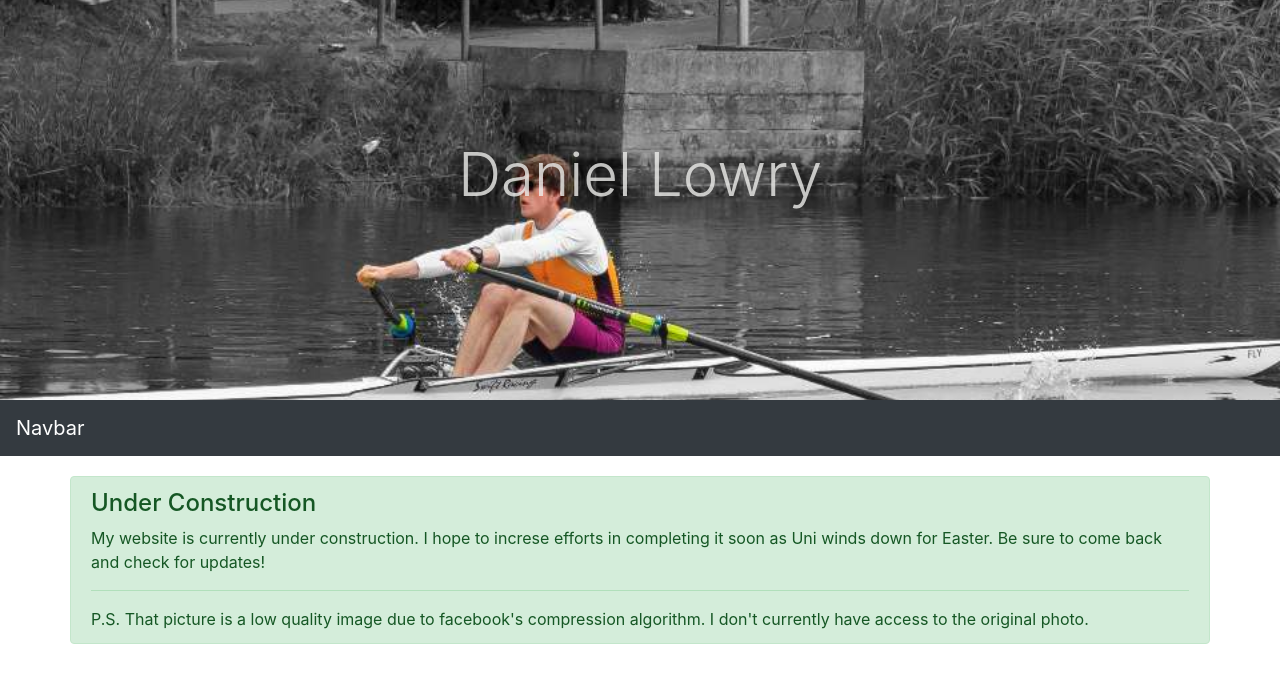
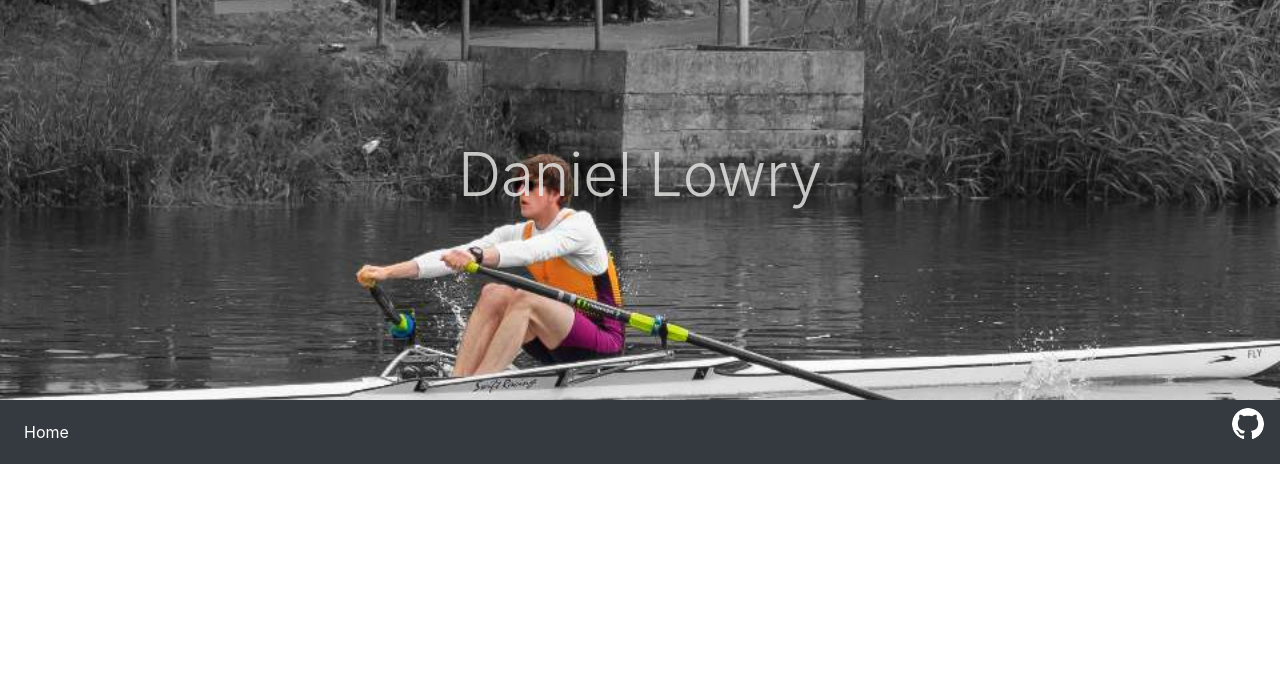
Before and after one commit to dandyrow/website, a plain HTML site: page index.html in a window 1280 px wide. Drawn offline with nearby package versions, Linux system fonts and the light colour scheme.

Commit message:
started adding git button

```diff
--- a/index.html
+++ b/index.html
@@ -39,17 +39,23 @@
             </div>
 
             <!--NavBar-->
-            <nav class="navbar sticky-top navbar-dark bg-dark">
-                <a class="navbar-brand" href="#">Navbar</a>
+            <nav class="navbar navbar-expand-sm sticky-top navbar-dark bg-dark">
+                <button class="navbar-toggler" type="button" data-toggle="collapse" data-target="#navbarSupportedContent" aria-controls="navbarSupportedContent" aria-expanded="false" aria-label="Toggle navigation">
+                    <span class="navbar-toggler-icon"></span>
+                </button>
+                <div class="collapse navbar-collapse" id="navbarSupportedContent">
+                    <ul class="navbar-nav mr-auto">
+                        <li class="nav-item active">
+                            <a class="nav-link" href="#">Home<span class="sr-only">(current)</span></a></a>
+                        </li>
+                    </ul>
+                    <ul class="ml-auto">
+                        <a href="https://www.github.com/dandyrow" target="_blank">
+                            <img src="Images/GitHub-Mark-Light-32px.png" alt="" class="rounded-circle" width="32" height="32">
+                        </a>
+                    </ul>
+                </div>
             </nav>
-
-            <!--Alert-->
-            <div class="alert alert-success container" role="alert">
-                <h4 class="alert-heading">Under Construction</h4>
-                <p>My website is currently under construction. I hope to increse efforts in completing it soon as Uni winds down for Easter. Be sure to come back and check for updates!</p>
-                <hr>
-                <p class="mb-0">P.S. That picture is a low quality image due to facebook's compression algorithm. I don't currently have access to the original photo.</p>
-            </div>
 
 
 
```
Also changed, not shown: Images/GitHub-Mark-32px.png (added), Images/GitHub-Mark-Light-32px.png (added), Images/GitHub-Mark-Light-64px.png (added), 1 other file.
